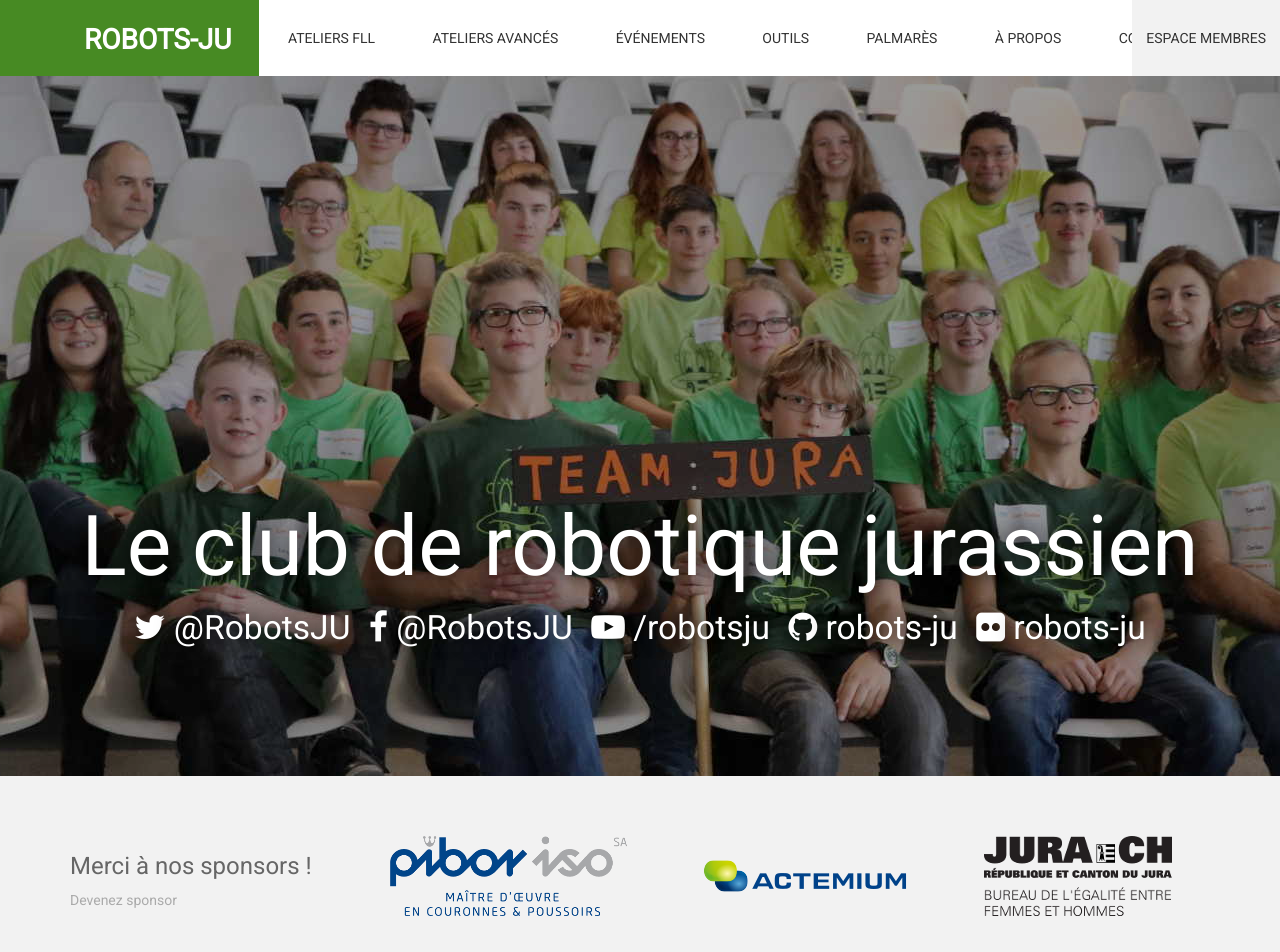
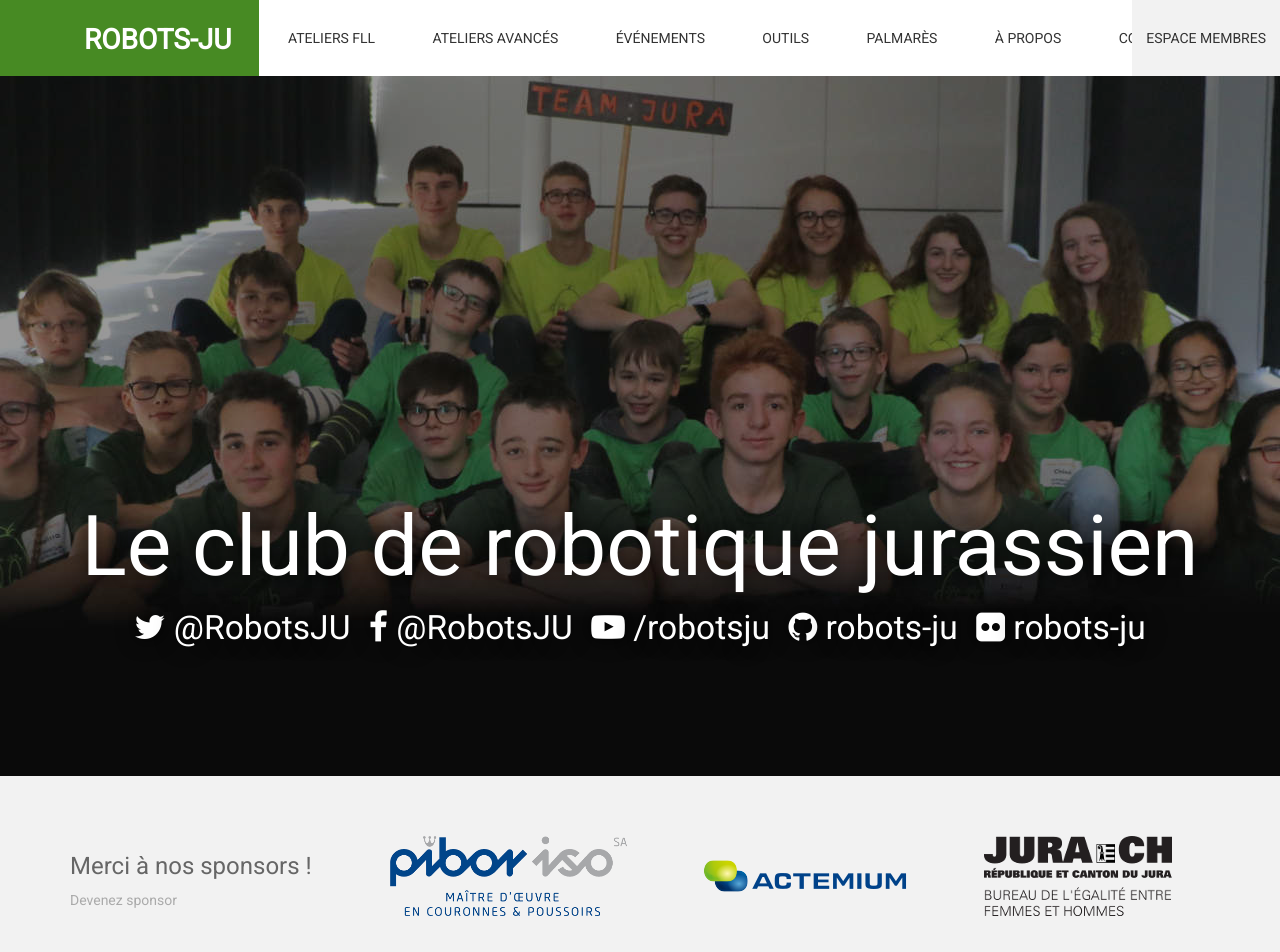
Before and after one commit to robots-ju/robots-ju.ch, a Jekyll site: the page built from index.md, in a window 1280 px wide. Shown: the top 952 px of the page. Built offline with Jekyll 4.4.1, drawn with Linux system fonts in a browser that asks for light colours; comment, search, counter and statistics services are not loaded; grey boxes are pictures that could not be loaded.

Commit message:
Changement bannière

```diff
--- a/index.md
+++ b/index.md
@@ -1,7 +1,7 @@
 ---
 title: Home
 layout: default
-banner_image: /media/banners/club-2016.jpg
+banner_image: /media/banners/club-2017.jpg
 banner_text: Le club de robotique jurassien
 ---
 
```
Also changed, not shown: about.md (+1 -1 lines), media/banners/club-2016.jpg (deleted), media/banners/club-2017.jpg (added).
